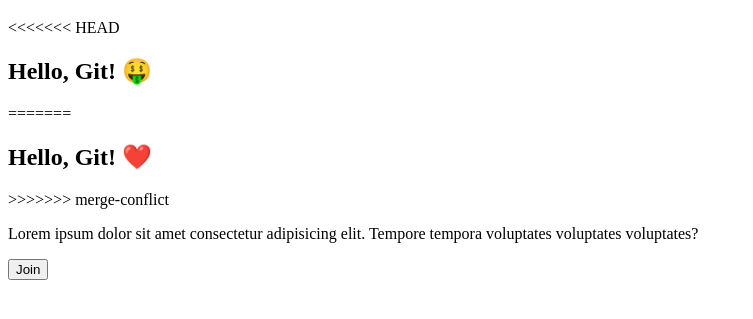
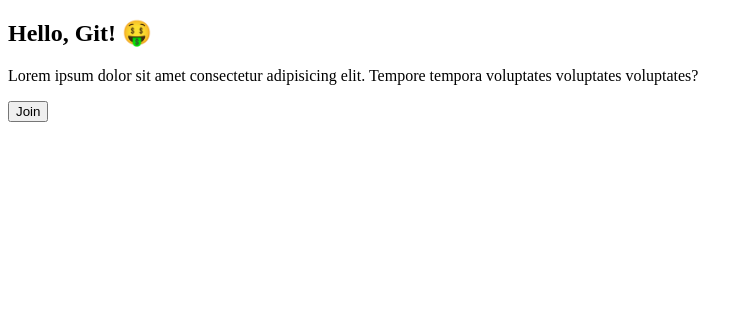
Before and after one commit to Sebastian-Prieto/git, a plain HTML site: page index.html in a window 1280 px wide. Shown: the part 61-380 px from the top of the page, without its empty margins (0-753 px from the left). Drawn offline with Linux system fonts and the light colour scheme.

```diff
--- a/index.html
+++ b/index.html
@@ -8,11 +8,7 @@
 <body>
     <h1>Hello, Git!</h1>
     <div id="app">
-<<<<<<< HEAD
         <h2>Hello, Git! 🤑</h2>
-=======
-        <h2>Hello, Git! ❤️</h2>
->>>>>>> merge-conflict
         <p>
             Lorem ipsum dolor sit amet consectetur adipisicing elit. Tempore tempora voluptates
             voluptates voluptates?
```
Also changed, not shown: 1 other file.
